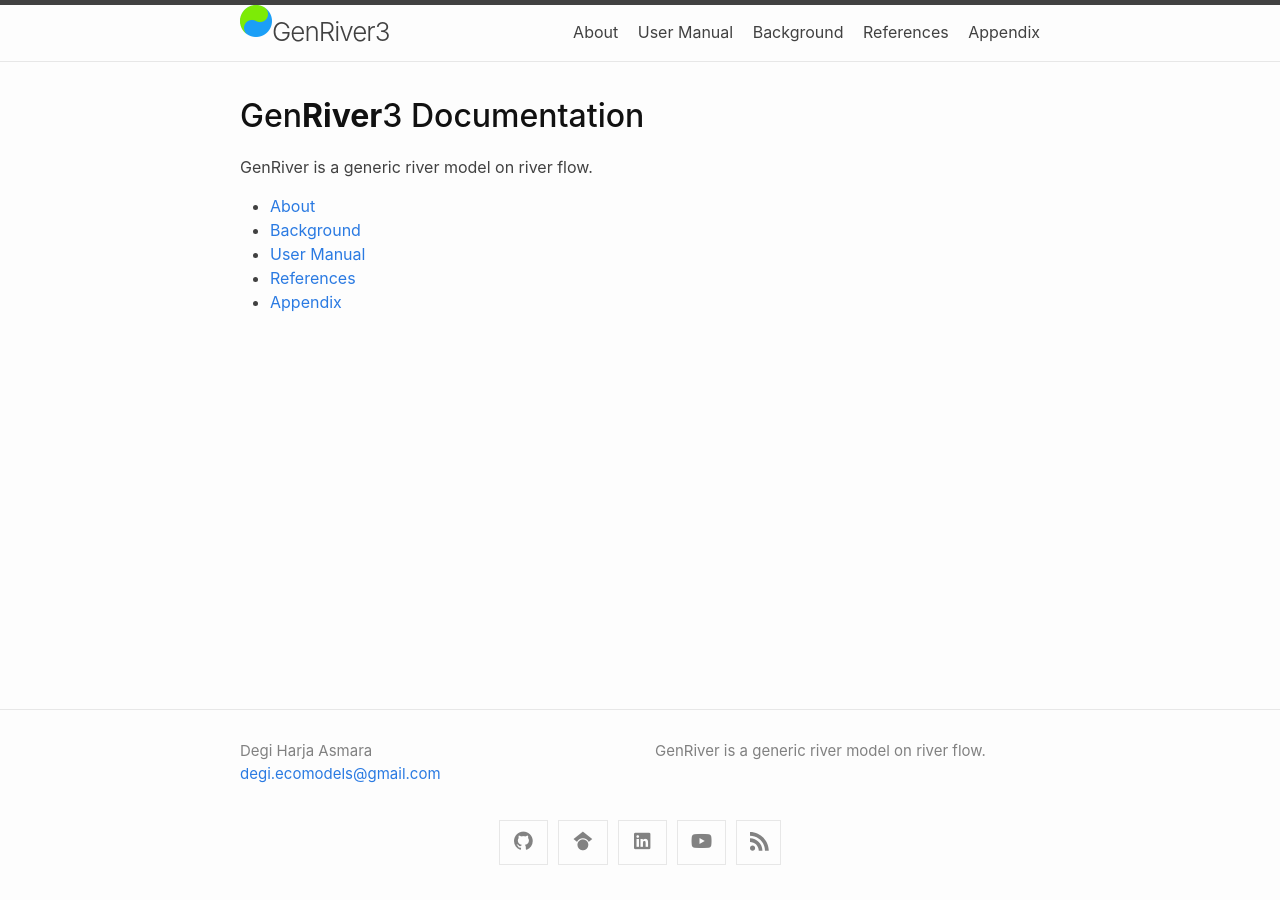
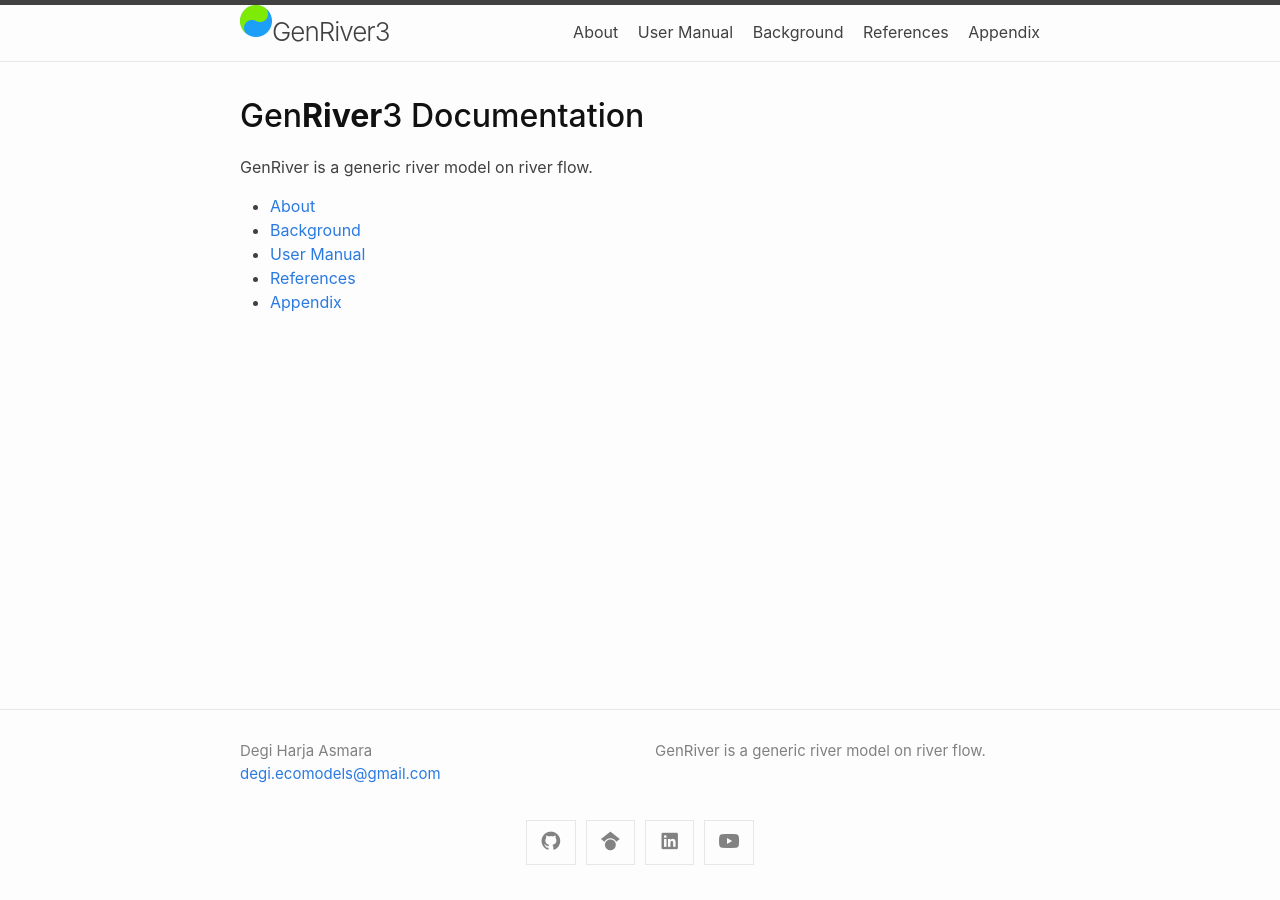
Before and after one commit to degi/genriver, a Jekyll site: the page built from docs/index.md, in a window 1280 px wide. Built offline with Jekyll 4.4.1, drawn with Linux system fonts in a browser that asks for light colours.

Commit message:
Update _config.yml

```diff
--- a/docs/_config.yml
+++ b/docs/_config.yml
@@ -64,3 +64,5 @@ minima:
     - title: youtube
       icon: youtube
       url: "https://www.youtube.com/@DegiHarja"
+
+  hide_site_feed_link: true
```
